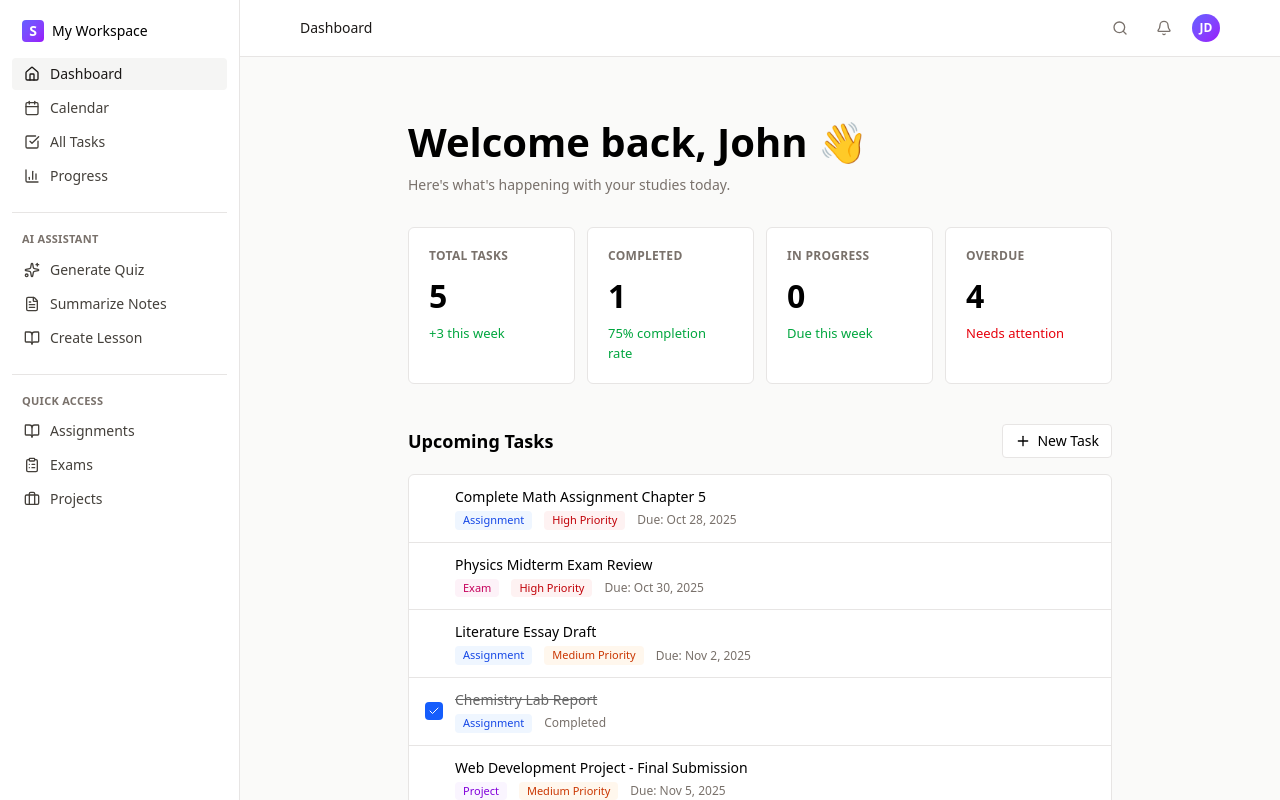
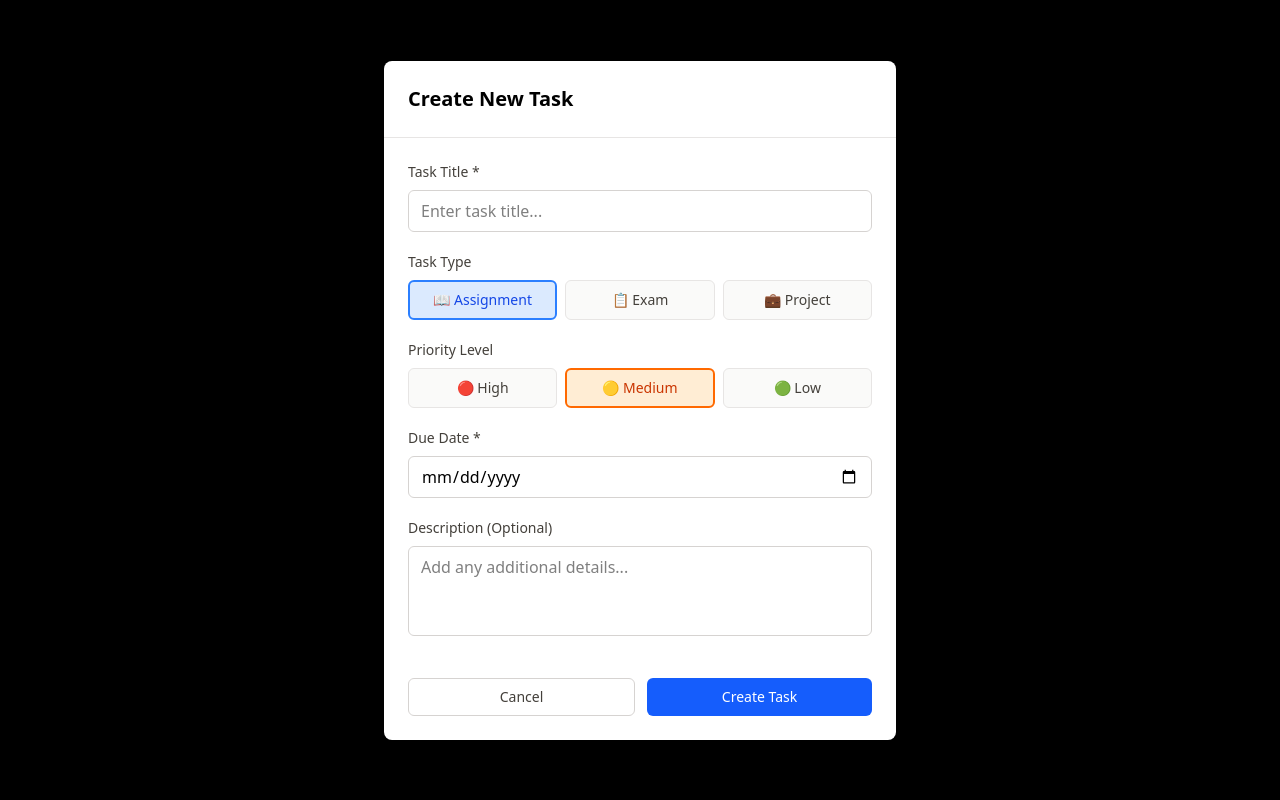
Before and after one commit to Jan-Lee-pixel/study-planner-prj, a React (Vite) app in the folder front-end/: page / in a window 1280 px wide. Both pictures are taken after a click on the button "New Task". Shown: the top 800 px of the page. Built offline with nearby package versions, Linux system fonts and the light colour scheme.

Commit message:
added front-end

```diff
--- a/front-end/src/components/Home.jsx
+++ b/front-end/src/components/Home.jsx
@@ -1,7 +1,7 @@
 import React, { useState } from 'react';
 import { Check, Plus, Search, Bell, Home, Calendar, CheckSquare, BarChart3, Sparkles, FileText, BookOpen, Briefcase, ClipboardList } from 'lucide-react';
 
-export default function Index() {
+export default function SmartStudyPlanner() {
   const [tasks, setTasks] = useState([
     { id: 1, title: 'Complete Math Assignment Chapter 5', type: 'assignment', priority: 'high', dueDate: 'Oct 28, 2025', completed: false },
     { id: 2, title: 'Physics Midterm Exam Review', type: 'exam', priority: 'high', dueDate: 'Oct 30, 2025', completed: false },
@@ -10,10 +10,39 @@ export default function Index() {
     { id: 5, title: 'Web Development Project - Final Submission', type: 'project', priority: 'medium', dueDate: 'Nov 5, 2025', completed: false },
   ]);
 
+  const [isModalOpen, setIsModalOpen] = useState(false);
+  const [newTask, setNewTask] = useState({
+    title: '',
+    type: 'assignment',
+    priority: 'medium',
+    dueDate: '',
+    description: ''
+  });
+
   const toggleTask = (id) => {
     setTasks(tasks.map(task =>
       task.id === id ? { ...task, completed: !task.completed } : task
     ));
+  };
+
+  const handleCreateTask = (e) => {
+    e.preventDefault();
+    if (newTask.title.trim() && newTask.dueDate) {
+      const task = {
+        id: tasks.length + 1,
+        ...newTask,
+        completed: false
+      };
+      setTasks([...tasks, task]);
+      setNewTask({
+        title: '',
+        type: 'assignment',
+        priority: 'medium',
+        dueDate: '',
+        description: ''
+      });
+      setIsModalOpen(false);
+    }
   };
 
   const stats = {
@@ -100,7 +129,10 @@ export default function Index() {
           {/* Upcoming Tasks */}
           <div className="flex items-center justify-between mt-10 mb-4">
             <h2 className="text-lg font-semibold">Upcoming Tasks</h2>
-            <button className="bg-white border border-stone-200 px-3 py-1.5 rounded text-sm flex items-center gap-1.5 hover:bg-stone-100 transition-colors">
+            <button
+              onClick={() => setIsModalOpen(true)}
+              className="bg-white border border-stone-200 px-3 py-1.5 rounded text-sm flex items-center gap-1.5 hover:bg-stone-100 transition-colors"
+            >
               <Plus size={16} />
               <span>New Task</span>
             </button>
@@ -155,6 +187,163 @@ export default function Index() {
           </div>
         </div>
       </main>
+
+      {/* New Task Modal */}
+      {isModalOpen && (
+        <div className="fixed inset-0 bg-black bg-opacity-50 flex items-center justify-center z-50 p-4">
+          <div className="bg-white rounded-lg shadow-xl max-w-lg w-full max-h-[90vh] overflow-y-auto">
+            <div className="p-6 border-b border-stone-200">
+              <h2 className="text-xl font-semibold">Create New Task</h2>
+            </div>
+
+            <form onSubmit={handleCreateTask} className="p-6 space-y-5">
+              {/* Task Title */}
+              <div>
+                <label className="block text-sm font-medium text-stone-700 mb-2">
+                  Task Title *
+                </label>
+                <input
+                  type="text"
+                  value={newTask.title}
+                  onChange={(e) => setNewTask({...newTask, title: e.target.value})}
+                  placeholder="Enter task title..."
+                  className="w-full px-3 py-2 border border-stone-300 rounded-md focus:outline-none focus:ring-2 focus:ring-blue-500 focus:border-transparent"
+                  required
+                />
+              </div>
+
+              {/* Task Type */}
+              <div>
+                <label className="block text-sm font-medium text-stone-700 mb-2">
+                  Task Type
+                </label>
+                <div className="grid grid-cols-3 gap-2">
+                  <button
+                    type="button"
+                    onClick={() => setNewTask({...newTask, type: 'assignment'})}
+                    className={`px-3 py-2 rounded-md text-sm font-medium transition-colors ${
+                      newTask.type === 'assignment'
+                        ? 'bg-blue-100 text-blue-700 border-2 border-blue-500'
+                        : 'bg-stone-50 text-stone-700 border border-stone-200 hover:bg-stone-100'
+                    }`}
+                  >
+                    📖 Assignment
+                  </button>
+                  <button
+                    type="button"
+                    onClick={() => setNewTask({...newTask, type: 'exam'})}
+                    className={`px-3 py-2 rounded-md text-sm font-medium transition-colors ${
+                      newTask.type === 'exam'
+                        ? 'bg-pink-100 text-pink-700 border-2 border-pink-500'
+                        : 'bg-stone-50 text-stone-700 border border-stone-200 hover:bg-stone-100'
+                    }`}
+                  >
+                    📋 Exam
+                  </button>
+                  <button
+                    type="button"
+                    onClick={() => setNewTask({...newTask, type: 'project'})}
+                    className={`px-3 py-2 rounded-md text-sm font-medium transition-colors ${
+                      newTask.type === 'project'
+                        ? 'bg-purple-100 text-purple-700 border-2 border-purple-500'
+                        : 'bg-stone-50 text-stone-700 border border-stone-200 hover:bg-stone-100'
+                    }`}
+                  >
+                    💼 Project
+                  </button>
+                </div>
+              </div>
+
+              {/* Priority */}
+              <div>
+                <label className="block text-sm font-medium text-stone-700 mb-2">
+                  Priority Level
+                </label>
+                <div className="grid grid-cols-3 gap-2">
+                  <button
+                    type="button"
+                    onClick={() => setNewTask({...newTask, priority: 'high'})}
+                    className={`px-3 py-2 rounded-md text-sm font-medium transition-colors ${
+                      newTask.priority === 'high'
+                        ? 'bg-red-100 text-red-700 border-2 border-red-500'
+                        : 'bg-stone-50 text-stone-700 border border-stone-200 hover:bg-stone-100'
+                    }`}
+                  >
+                    🔴 High
+                  </button>
+                  <button
+                    type="button"
+                    onClick={() => setNewTask({...newTask, priority: 'medium'})}
+                    className={`px-3 py-2 rounded-md text-sm font-medium transition-colors ${
+                      newTask.priority === 'medium'
+                        ? 'bg-orange-100 text-orange-700 border-2 border-orange-500'
+                        : 'bg-stone-50 text-stone-700 border border-stone-200 hover:bg-stone-100'
+                    }`}
+                  >
+                    🟡 Medium
+                  </button>
+                  <button
+                    type="button"
+                    onClick={() => setNewTask({...newTask, priority: 'low'})}
+                    className={`px-3 py-2 rounded-md text-sm font-medium transition-colors ${
+                      newTask.priority === 'low'
+                        ? 'bg-green-100 text-green-700 border-2 border-green-500'
+                        : 'bg-stone-50 text-stone-700 border border-stone-200 hover:bg-stone-100'
+                    }`}
+                  >
+                    🟢 Low
+                  </button>
+                </div>
+              </div>
+
+              {/* Due Date */}
+              <div>
+                <label className="block text-sm font-medium text-stone-700 mb-2">
+                  Due Date *
+                </label>
+                <input
+                  type="date"
+                  value={newTask.dueDate}
+                  onChange={(e) => setNewTask({...newTask, dueDate: e.target.value})}
+                  className="w-full px-3 py-2 border border-stone-300 rounded-md focus:outline-none focus:ring-2 focus:ring-blue-500 focus:border-transparent"
+                  required
+                />
+              </div>
+
+              {/* Description */}
+              <div>
+                <label className="block text-sm font-medium text-stone-700 mb-2">
+                  Description (Optional)
+                </label>
+                <textarea
+                  value={newTask.description}
+                  onChange={(e) => setNewTask({...newTask, description: e.target.value})}
+                  placeholder="Add any additional details..."
+                  rows={3}
+                  className="w-full px-3 py-2 border border-stone-300 rounded-md focus:outline-none focus:ring-2 focus:ring-blue-500 focus:border-transparent resize-none"
+                />
+              </div>
+
+              {/* Action Buttons */}
+              <div className="flex gap-3 pt-4">
+                <button
+                  type="button"
+                  onClick={() => setIsModalOpen(false)}
+                  className="flex-1 px-4 py-2 border border-stone-300 rounded-md text-sm font-medium text-stone-700 hover:bg-stone-50 transition-colors"
+                >
+                  Cancel
+                </button>
+                <button
+                  type="submit"
+                  className="flex-1 px-4 py-2 bg-blue-600 text-white rounded-md text-sm font-medium hover:bg-blue-700 transition-colors"
+                >
+                  Create Task
+                </button>
+              </div>
+            </form>
+          </div>
+        </div>
+      )}
     </div>
   );
 }
```
